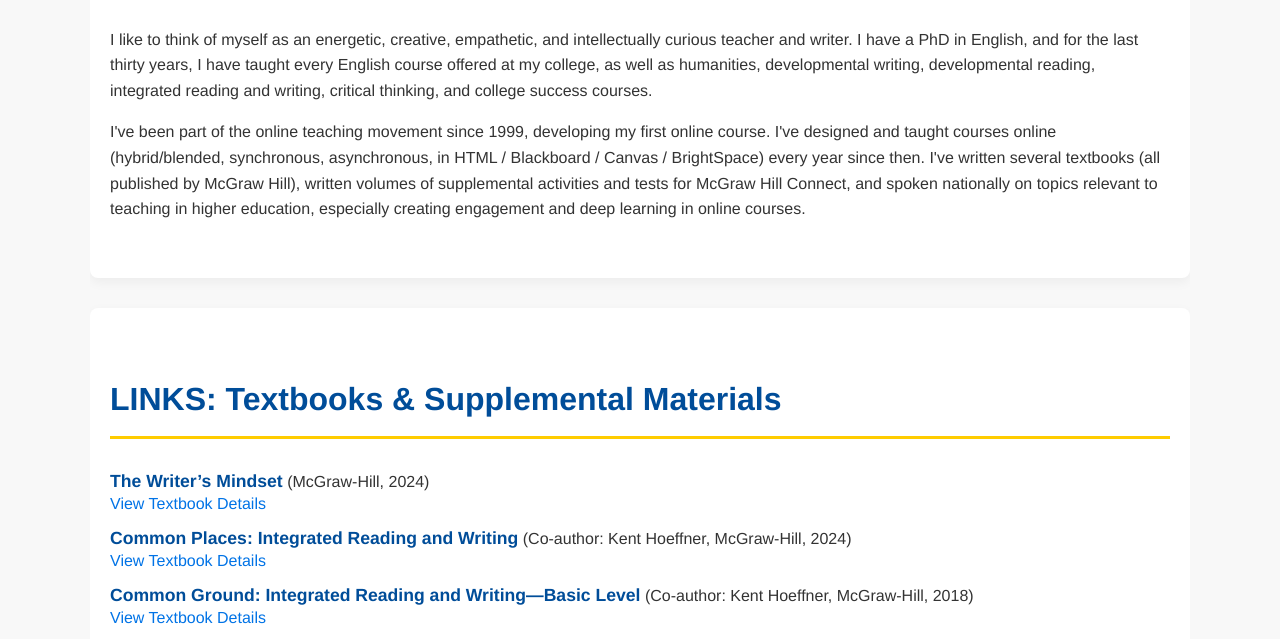
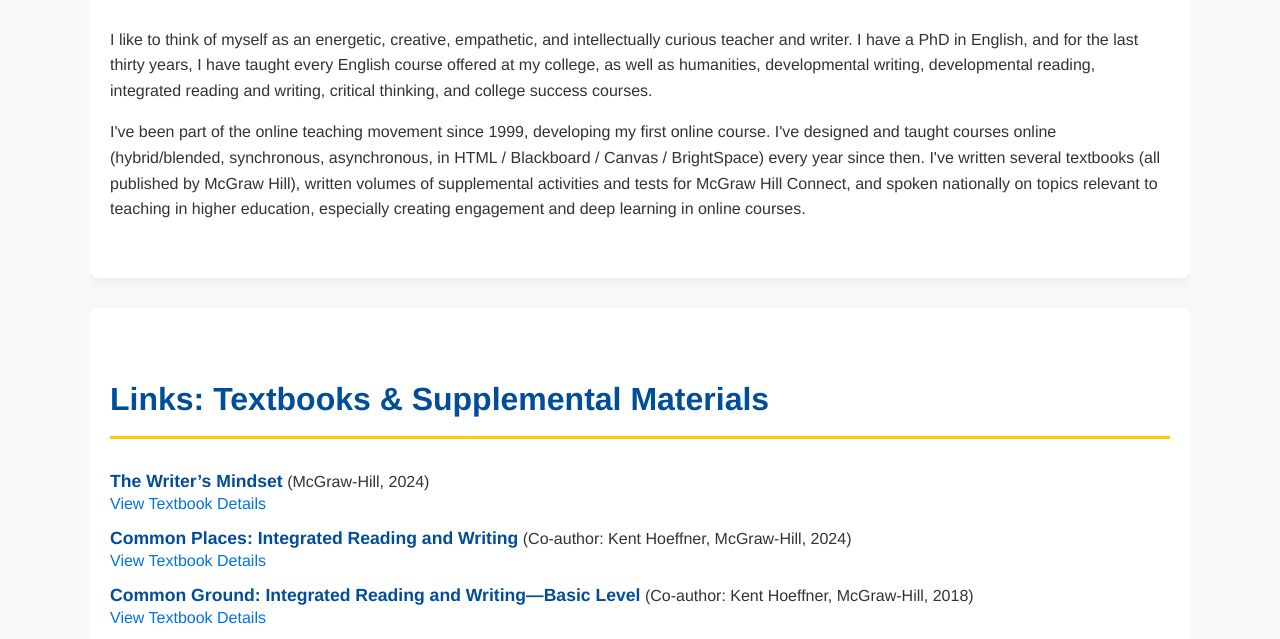
Before and after one commit to lmartinwaco-alt/CV, a plain HTML site: page index.html in a window 1280 px wide. Shown: the part 420-1059 px from the top of the page. Drawn offline with Linux system fonts and the light colour scheme.

Commit message:
Update index.html

```diff
--- a/index.html
+++ b/index.html
@@ -32,7 +32,7 @@
         </section>
 
         <section id="links">
-            <h2>LINKS: Textbooks & Supplemental Materials</h2>
+            <h2>Links: Textbooks & Supplemental Materials</h2>
             <ul class="project-list">
                 <li>
                     <strong>The Writer’s Mindset</strong> (McGraw-Hill, 2024)
```
